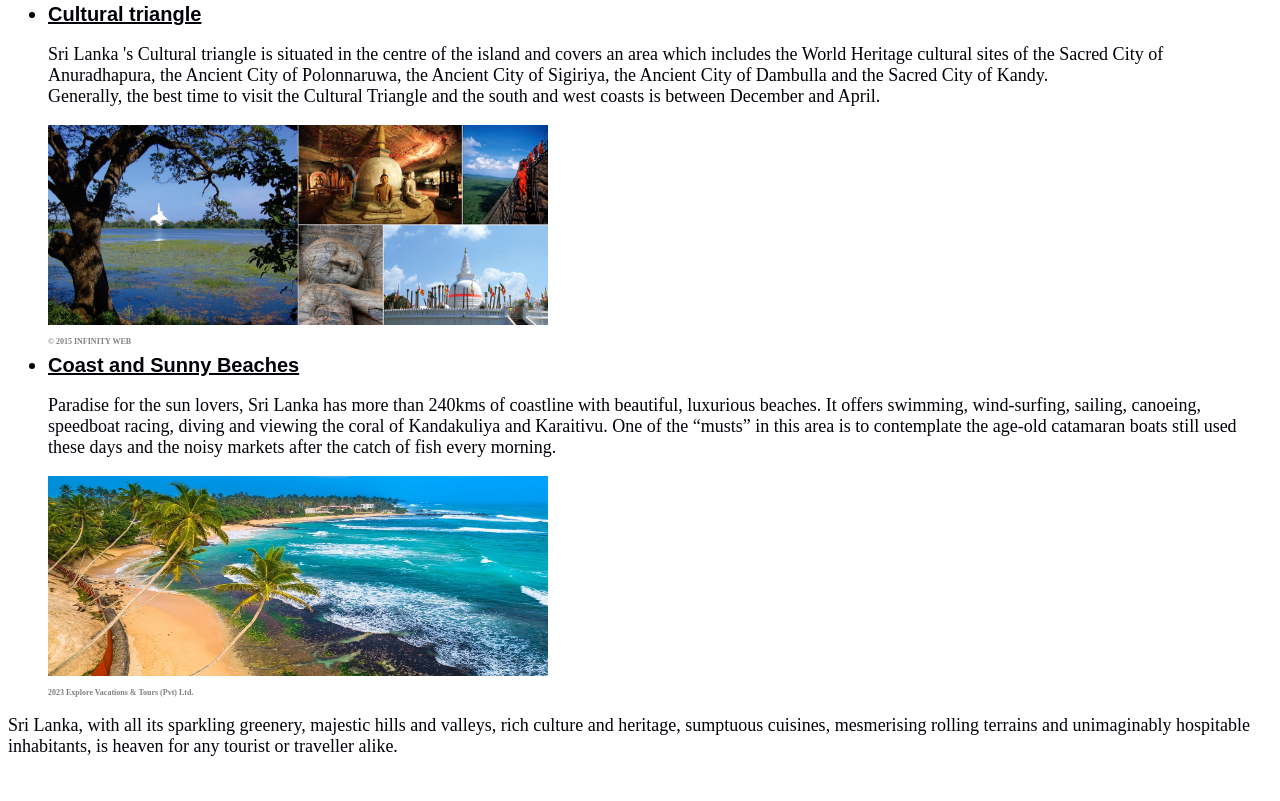
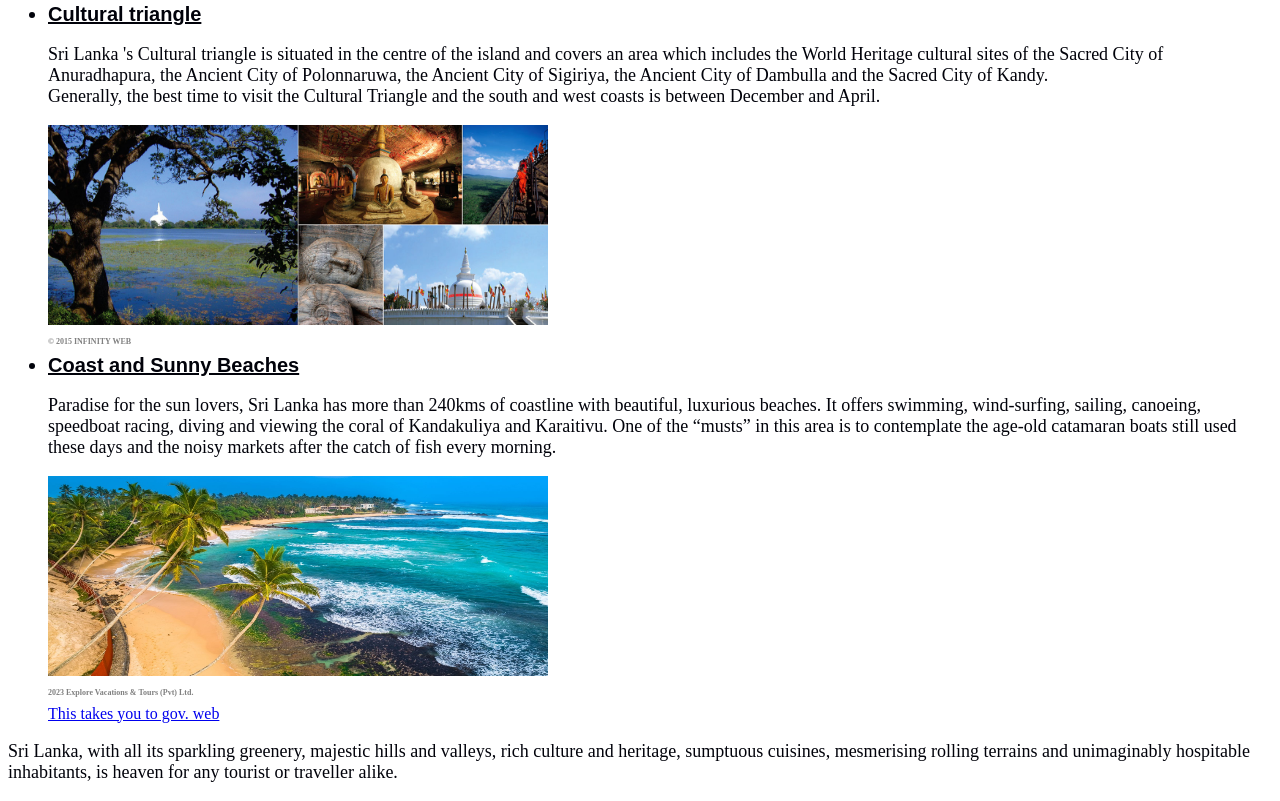
Before and after one commit to ThiliC/tccode.github.io, a plain HTML site: page index.html in a window 1280 px wide. Shown: the part 1237-2038 px from the top of the page. Before the commit the page ends 2012 px from the top, so only its background shows below. Drawn offline with Linux system fonts and the light colour scheme.

Commit message:
Update index.html
Added gov link

```diff
--- a/index.html
+++ b/index.html
@@ -51,7 +51,7 @@
            height="200px"
            width=500px>
       <h3> 2023 Explore Vacations & Tours (Pvt) Ltd.</h3>
-
+      <a href="https://www.sltda.gov.lk/en" target_blank>This takes you to gov. web</a>
     </ul>
 
     <p>Sri Lanka, with all its sparkling greenery, majestic hills and valleys, rich culture and heritage, sumptuous cuisines, mesmerising rolling terrains and unimaginably hospitable inhabitants, is heaven for any tourist or traveller alike. </p>
```
